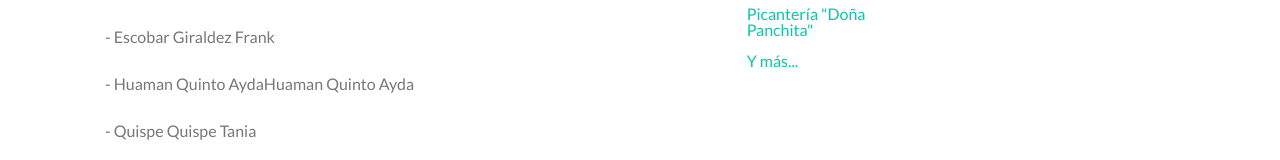
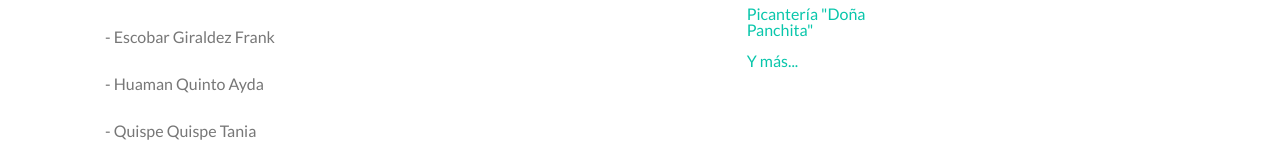
Before and after one commit to diamir24/diamir24.github.io, a plain HTML site: page alianzas.html in a window 1280 px wide. Shown: the part 2873-3033 px from the top of the page. Drawn offline with Linux system fonts and the light colour scheme; files whose address does not match are found by name.

Commit message:
alianzas.html

```diff
--- a/alianzas.html
+++ b/alianzas.html
@@ -241,7 +241,7 @@
 						<p>- Calderon Huarcaya Sherilucero Milagros</p>
 						<p>- Cotera Roman Dayeli Daylin</p>
 						<p>- Escobar Giraldez Frank</p>
-						<p>- Huaman Quinto AydaHuaman Quinto Ayda</p>
+						<p>- Huaman Quinto Ayda</p>
 						<p>- Quispe Quispe Tania </p>
 					</div>
 				</div>
```
